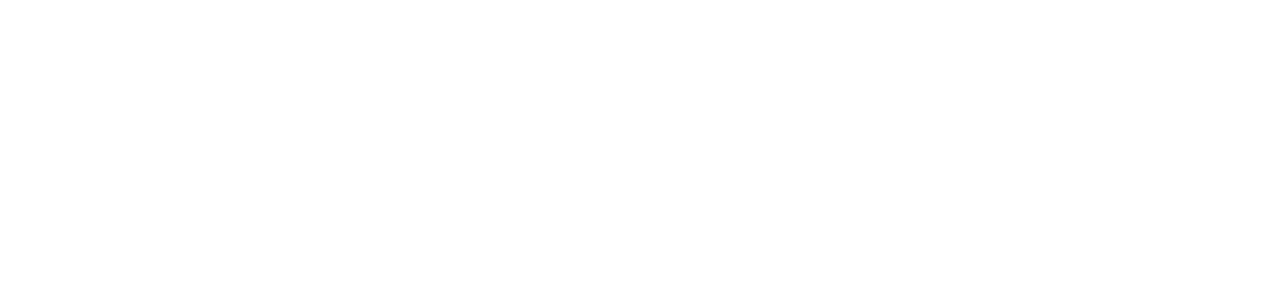
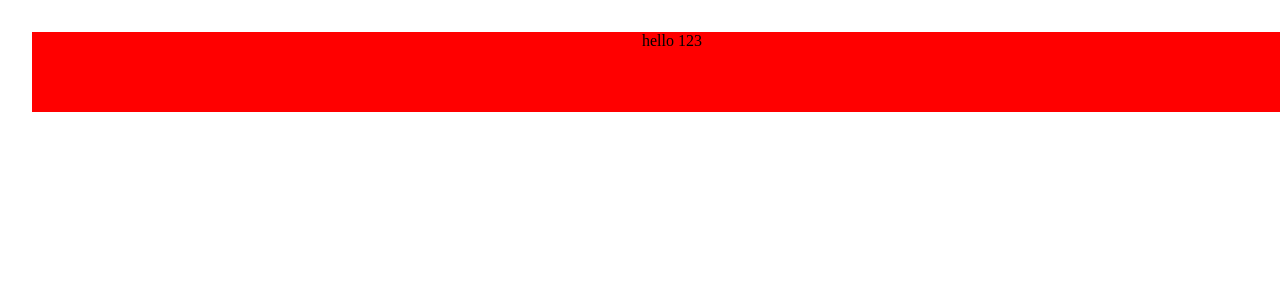
Before and after one commit to MrDuck241/electronics-shop-website, a React (Vite) app in the folder electronics-shop-website/: page / in a window 1280 px wide. Shown: the top 300 px of the page. Built offline with nearby package versions, Linux system fonts and the light colour scheme.

Commit message:
Insert Header, main and footer in App

```diff
--- a/electronics-shop-website/src/App.tsx
+++ b/electronics-shop-website/src/App.tsx
@@ -1,9 +1,12 @@
 import { useState } from 'react'
+import { RouterProvider } from "react-router-dom"
+import router from "./router/Router"
 import './App.css'
 
 function App() {
   return (
     <>
+      <RouterProvider router={router} />
     </>
   )
 }
--- a/electronics-shop-website/src/components/Header/Header.tsx
+++ b/electronics-shop-website/src/components/Header/Header.tsx
@@ -1,9 +1,15 @@
 import "./Header.css"
+import { useEffect } from "react";
 
 const Header = () => {
+
+    useEffect(() => {
+        console.log("Priviet");
+    }, [])
+
     return (
         <header>
-            hello 123
+            <span>hello 123</span>
         </header>
     )
 }
--- a/electronics-shop-website/src/layouts/MainLayout.tsx
+++ b/electronics-shop-website/src/layouts/MainLayout.tsx
@@ -1,7 +1,7 @@
 import Header from "../components/Header/Header"
 import Footer from "../components/Footer/Footer"
 
-import "./MainLayout.css"
+import "./MainLayoutStyle.css"
 
 import { Outlet } from "react-router-dom"
 
```
